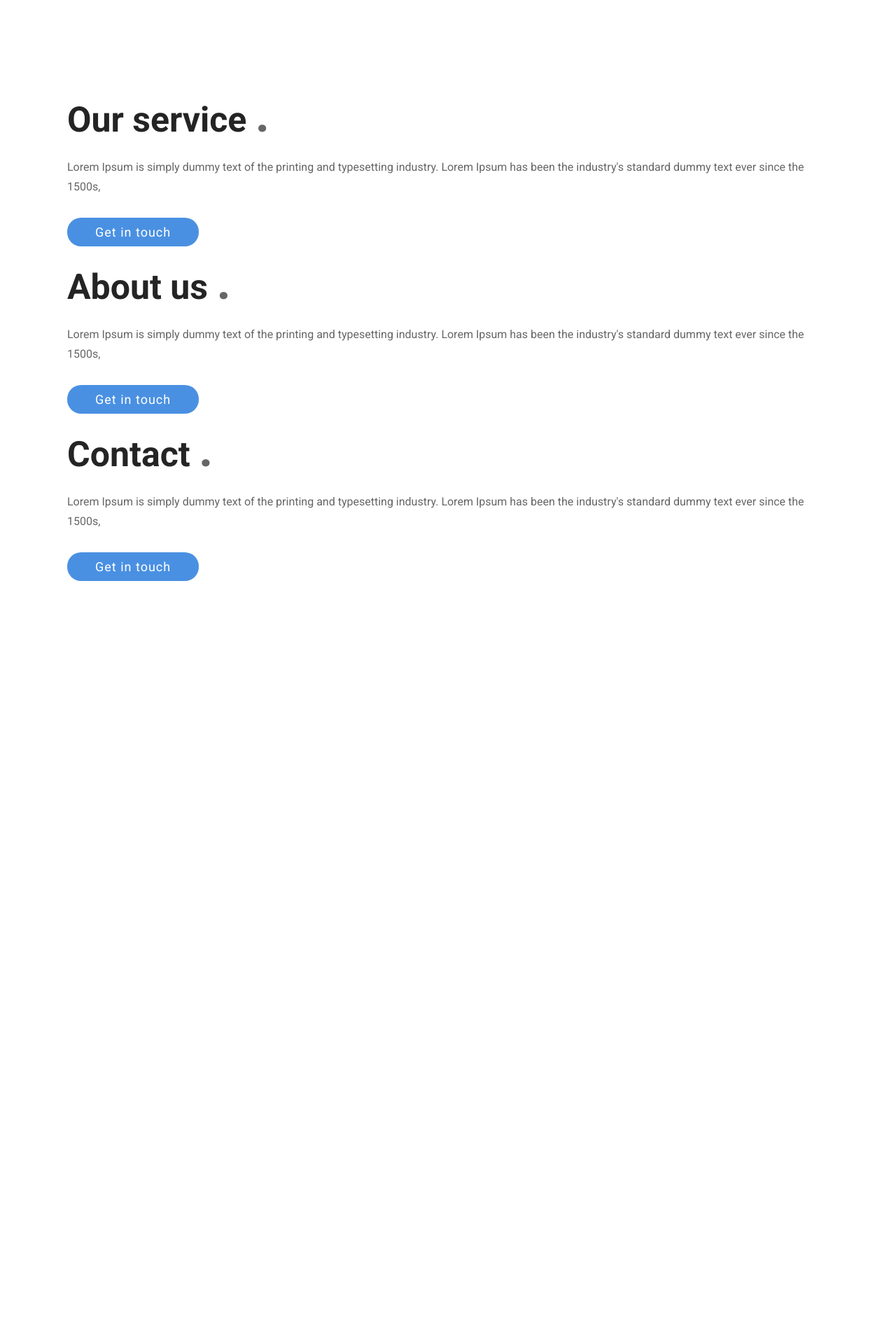
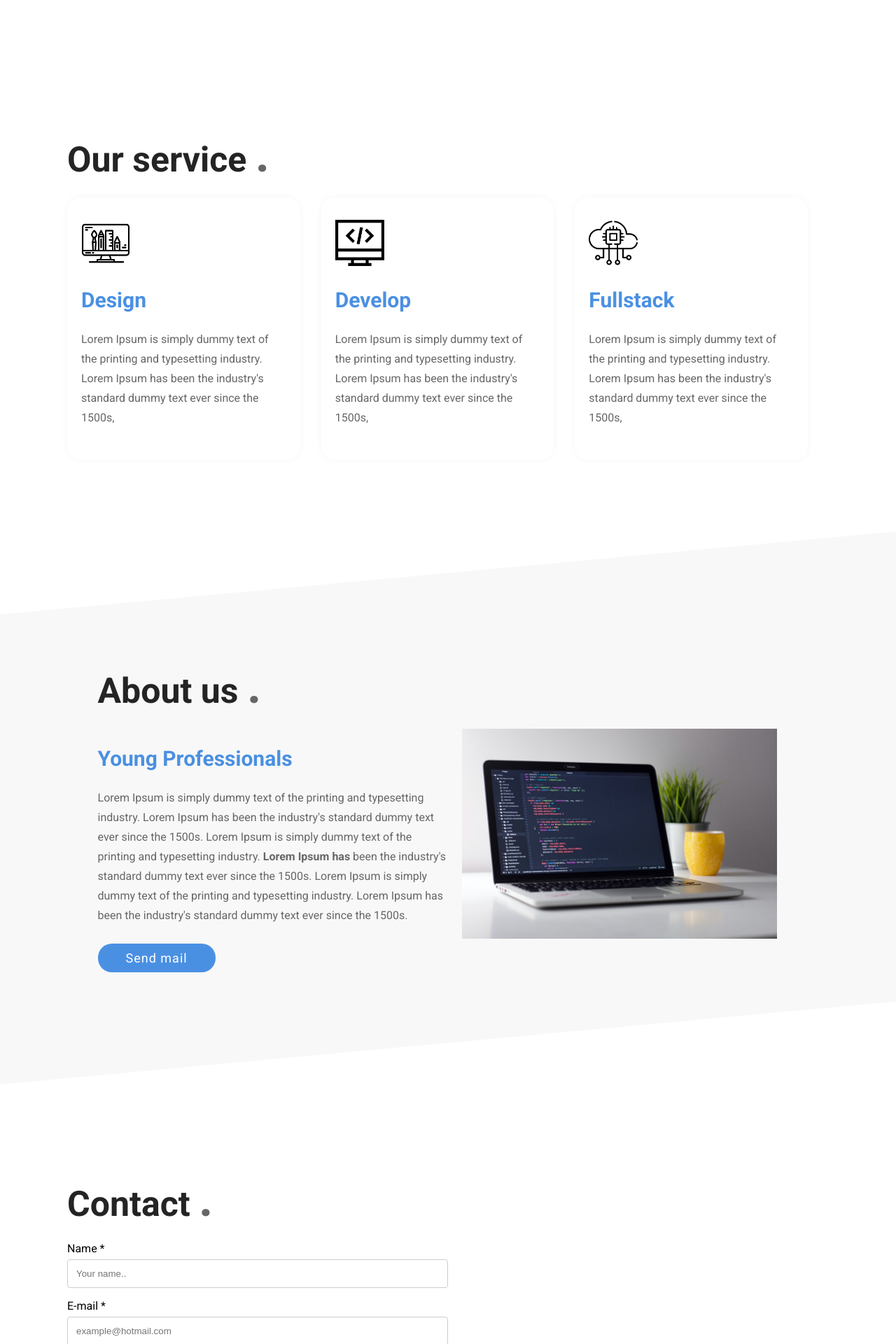
Before and after one commit to BrunoFigueiredo2k/KB-Creative, a PHP site: page /pages/index.html in a window 1280 px wide. Shown: the part 640-2560 px from the top of the page at 70% size. Before the commit the page ends 1470 px from the top, so only its background shows below. Run offline with PHP 8.4, Linux system fonts and the light colour scheme.

Commit message:
Design concept finished + working contact form

```diff
--- a/index.html
+++ /dev/null
@@ -1,82 +0,0 @@
-<!DOCTYPE html>
-<html lang="en">
-
-<head>
-    <meta charset="UTF-8">
-    <meta name="viewport" content="width=device-width, initial-scale=1.0">
-    <link rel="stylesheet" href="style.css">
-    <!-- Animation AOS Init import -->
-    <link href="https://unpkg.com/aos@2.3.1/dist/aos.css" rel="stylesheet">
-    <title>KB Creative | Webdesign and Development</title>
-</head>
-
-<body>
-
-    <div class="header">
-        <div class="header-content">
-            <a href="#home"><img src="img/KB Creative.png" alt="Logo KB Creative" class="logo-header"></a>
-            <ul class="header-nav" data-aos="fade-down" data-aos-duration="300">
-                <li><a href="#service">Service</a></li>
-                <li><a href="#about">About</a></li>
-                <li><a href="#contact">Contact</a></li>
-            </ul>
-        </div>
-    </div>
-
-    <section id="home">
-        <div class="container">
-            <div class="row" data-aos="fade-right" data-aos-duration="700">
-                <div class="column">
-                    <h1 class="heading"> KB Creative <br> Create & Design Web Solutions </h1>
-                    <p>Lorem Ipsum is simply dummy text of the printing and typesetting industry. Lorem Ipsum
-                        has been the industry's standard dummy text ever since the 1500s, </p>
-                    <a href="#contact" class="primary-btn">Get in touch</a>
-                </div>
-                <div class="column">
-                    <img src="img/KB Creative.png" alt="Logo KB Creative" height="300" width="525">
-                </div>
-            </div>
-        </div>
-    </section>
-
-    <section id="service">
-        <div class="container">
-            <h1 class="heading">Our service <span class="header-dot">.</span></h1>
-            <p>Lorem Ipsum is simply dummy text of the printing and typesetting industry. Lorem Ipsum
-                has been the industry's standard dummy text ever since the 1500s, </p>
-            <a href="#contact" class="primary-btn">Get in touch</a>
-        </div>
-    </section>
-
-    <section id="about">
-        <div class="container">
-            <h1 class="heading">About us <span class="header-dot">.</span></h1>
-            <p>Lorem Ipsum is simply dummy text of the printing and typesetting industry. Lorem Ipsum
-                has been the industry's standard dummy text ever since the 1500s, </p>
-            <a href="#contact" class="primary-btn">Get in touch</a>
-        </div>
-    </section>
-
-    <section id="contact">
-        <div class="container">
-            <h1 class="heading">Contact <span class="header-dot">.</span></h1>
-            <p>Lorem Ipsum is simply dummy text of the printing and typesetting industry. Lorem Ipsum
-                has been the industry's standard dummy text ever since the 1500s, </p>
-            <a href="#contact" class="primary-btn">Get in touch</a>
-        </div>
-    </section>
-
-    <footer>
-        <div class="container">
-
-        </div>
-    </footer>
-
-</body>
-
-<script src="https://unpkg.com/aos@2.3.1/dist/aos.js"></script>
-<script>
-    AOS.init();
-</script>
-
-</html>
--- /dev/null
+++ b/pages/index.html
@@ -0,0 +1,152 @@
+<!DOCTYPE html>
+<html lang="en">
+
+<head>
+    <meta charset="UTF-8">
+    <meta name="viewport" content="width=device-width, initial-scale=1.0">
+    <link rel="stylesheet" href="../style.css">
+    <!-- Animation AOS Init import -->
+    <link href="https://unpkg.com/aos@2.3.1/dist/aos.css" rel="stylesheet">
+    <title>KB Creative | Webdesign and Development</title>
+</head>
+
+<body>
+
+    <div class="header">
+        <div class="header-content">
+            <a href="#home"><img src="../img/KB Creative.png" alt="Logo KB Creative" class="logo-header"></a>
+            <ul class="header-nav" data-aos="fade-down" data-aos-duration="300">
+                <li><a href="#service">Service</a></li>
+                <li><a href="#about">About</a></li>
+                <li><a href="#contact">Contact</a></li>
+            </ul>
+        </div>
+    </div>
+
+    <section id="home">
+        <div class="container">
+            <div class="row" data-aos="fade-right" data-aos-duration="700">
+                <div class="column">
+                    <h1 class="heading"> KB Creative <br> Create & Design Web Solutions </h1>
+                    <p>Lorem Ipsum is simply dummy text of the printing and typesetting industry. Lorem Ipsum
+                        has been the industry's standard dummy text ever since the 1500s, </p>
+                    <a href="#contact" class="primary-btn">Get in touch</a>
+                </div>
+                <div class="column">
+                    <img src="../img/KB Creative.png" alt="Logo KB Creative" height="300" width="525">
+                </div>
+            </div>
+        </div>
+    </section>
+
+    <section id="service">
+        <div class="container">
+            <h1 class="heading">Our service <span class="header-dot">.</span></h1>
+            <div class="row" data-aos="fade-right" data-aos-duration="700">
+                <div class="column">
+                    <div class="card">
+                        <img src="../img/icons/design-icon.png" width="70" alt="Design Icon">
+                        <h2 class="subheading">Design</h2>
+                        <p>Lorem Ipsum is simply dummy text of the printing and typesetting industry. Lorem Ipsum
+                            has been the industry's standard dummy text ever since the 1500s, </p>
+                    </div>
+                </div>
+                <div class="column">
+                    <div class="card">
+                        <img src="../img/icons/dev-icon.png" width="70" alt="Development Icon">
+                        <h2 class="subheading">Develop</h2>
+                        <p>Lorem Ipsum is simply dummy text of the printing and typesetting industry. Lorem Ipsum
+                            has been the industry's standard dummy text ever since the 1500s, </p>
+                    </div>
+                </div>
+                <div class="column">
+                    <div class="card">
+                        <img src="../img/icons/security-icon.png" width="70" alt="Design Icon">
+                        <h2 class="subheading">Fullstack</h2>
+                        <p>Lorem Ipsum is simply dummy text of the printing and typesetting industry. Lorem Ipsum
+                            has been the industry's standard dummy text ever since the 1500s, </p>
+                    </div>
+                </div>
+            </div>
+        </div>
+    </section>
+
+    <section id="about">
+        <div class="diagonal-content">
+            <div class="container">
+                <h1 class="heading">About us <span class="header-dot">.</span></h1>
+                <div class="row" data-aos="fade-right" data-aos-duration="700">
+                    <div class="column">
+                        <h2 class="subheading">Young Professionals</h2>
+                        <p>Lorem Ipsum is simply dummy text of the printing and typesetting industry. Lorem Ipsum
+                            has been the industry's standard dummy text ever since the 1500s. Lorem Ipsum is simply
+                            dummy
+                            text of the printing and typesetting industry. <b> Lorem Ipsum
+                                has </b> been the industry's standard dummy text ever since the 1500s. Lorem Ipsum is
+                            simply
+                            dummy
+                            text of the printing and typesetting industry. Lorem Ipsum
+                            has been the industry's standard dummy text ever since the 1500s. </p>
+                        <a href="#contact" class="primary-btn">Send mail</a>
+                    </div>
+                    <div class="column">
+                        <img src="../img/photo-about.jpg" alt="Web Development computer" height="300"
+                            style="margin-left: 20px;">
+                    </div>
+                </div>
+            </div>
+        </div>
+    </section>
+
+    <section id="contact">
+        <div class="container">
+            <h1 class="heading">Contact <span class="header-dot">.</span></h1>
+            <div class="row">
+                <div class="column">
+                    <!-- Redirect to thank you page -->
+                    <script type="text/javascript">var submitted = false;</script>
+                    <iframe name="hidden_iframe" id="hidden_iframe" style="display:none;"
+                        onload="if(submitted) {window.location='contact-finished.html';}"></iframe>
+
+                    <!-- Form submit to Google Forms -->
+                    <form target="hidden_iframe" onsubmit="submitted=true;"
+                        action="https://docs.google.com/forms/d/e/1FAIpQLSdG0Y9m3Blh4fOqaUwe5oO6DbhnFBQbTkQmXkFLpNCcx141Wg/formResponse"
+                        method="POST">
+
+                        <label for="fname">Name *</label>
+                        <input type="text" id="fname" name="entry.2005620554" placeholder="Your name.." required>
+
+                        <label for="country">E-mail *</label>
+                        <input type="text" name="entry.1045781291" id="" placeholder="example@hotmail.com" required>
+
+                        <label for="subject">Phone number *</label>
+                        <input type="number" name="entry.1065046570" id="" required>
+
+                        <label>Message *</label>
+                        <textarea rows="5" placeholder="Message*" name="entry.190021963" required></textarea>
+
+                        <input type="submit" name="entry.839337160" value="Submit">
+
+                    </form>
+                </div>
+                <div class="column">
+
+                </div>
+            </div>
+        </div>
+    </section>
+
+    <footer>
+        <div class="container">
+
+        </div>
+    </footer>
+
+</body>
+
+<script src="https://unpkg.com/aos@2.3.1/dist/aos.js"></script>
+<script>
+    AOS.init();
+</script>
+
+</html>
--- a/style.css
+++ b/style.css
@@ -78,6 +78,10 @@ a {
 	height: 100%;
 }
 
+section {
+	padding: 4% 0;
+}
+
 .container {
 	margin: 0 auto;
 	width: 85%;
@@ -89,15 +93,21 @@ a {
 	margin: 20px 0;
 }
 
+.subheading {
+	font-size: 30px;
+	color: #4a90e2;
+}
+
 p {
 	color: #666;
 	font-size: 16px;
 	line-height: 1.75em;
-	margin: 0 0 40px 0;
 }
 
 .primary-btn {
+	margin-top: 10px;
 	color: white;
+	display: inline-block;
 	background-color: #4a90e2;
 	border: none;
 	font-size: 18px;
@@ -130,3 +140,50 @@ p {
 	flex-basis: 100%;
 	flex: 1;
 }
+
+.card {
+	padding: 30px 20px;
+	border-radius: 20px;
+	margin-right: 30px;
+	box-shadow: 0 0 10px 2px rgba(0, 0, 0, 0.027);
+}
+
+/* Contact form */
+/* Style inputs with type="text", select elements and textareas */
+input[type=text],
+input[type=number],
+select,
+textarea {
+	width: 100%; /* Full width */
+	padding: 12px; /* Some padding */
+	border: 1px solid #ccc; /* Gray border */
+	border-radius: 4px; /* Rounded borders */
+	box-sizing: border-box; /* Make sure that padding and width stays in place */
+	margin-top: 6px; /* Add a top margin */
+	margin-bottom: 16px; /* Bottom margin */
+	resize: vertical; /* Allow the user to vertically resize the textarea (not horizontally) */
+}
+
+/* Style the submit button with a specific background color etc */
+input[type=submit] {
+	background-color: #4a90e2;
+	color: white;
+	padding: 12px 30px;
+	border: none;
+	font-size: 15px;
+	letter-spacing: 1px;
+	border-radius: 4px;
+	cursor: pointer;
+}
+
+/* When moving the mouse over the submit button, add a darker green color */
+input[type=submit]:hover {
+	background-color: #5a9be6;
+}
+
+.diagonal-content {
+	background: #f8f8f8;
+	color: white;
+	clip-path: polygon(0 15%, 100% 0, 100% 85%, 0 100%);
+	padding: 10rem 4%;
+}
```
Also changed, not shown: pages/contact-finished.html (added, +36 -0 lines), img/icons/design-icon.png (added), img/icons/dev-icon.png (added), img/icons/security-icon.png (added), img/photo-about.jpg (added).
